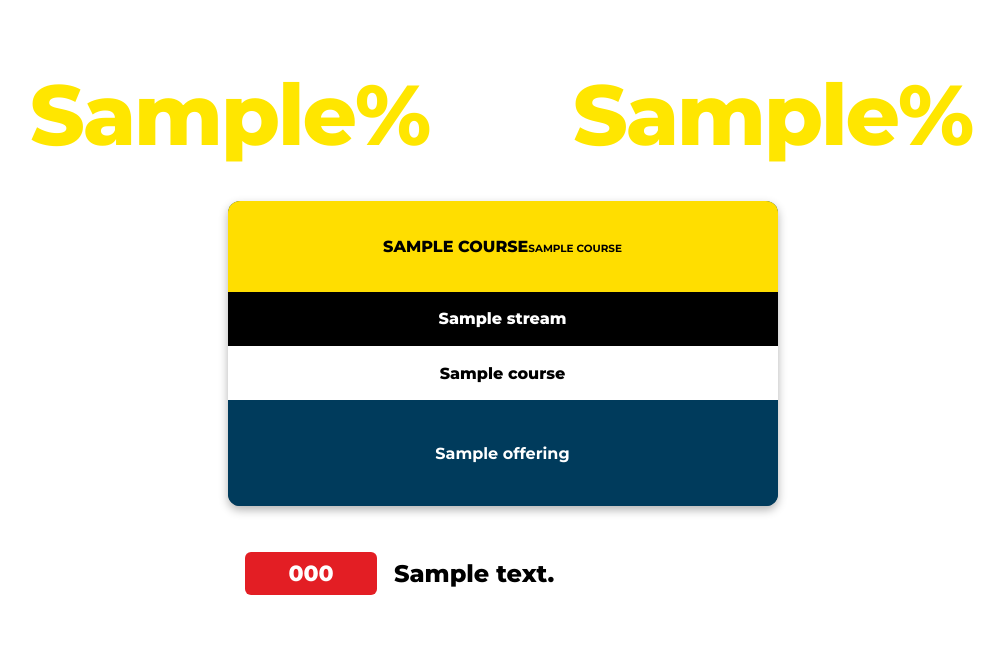
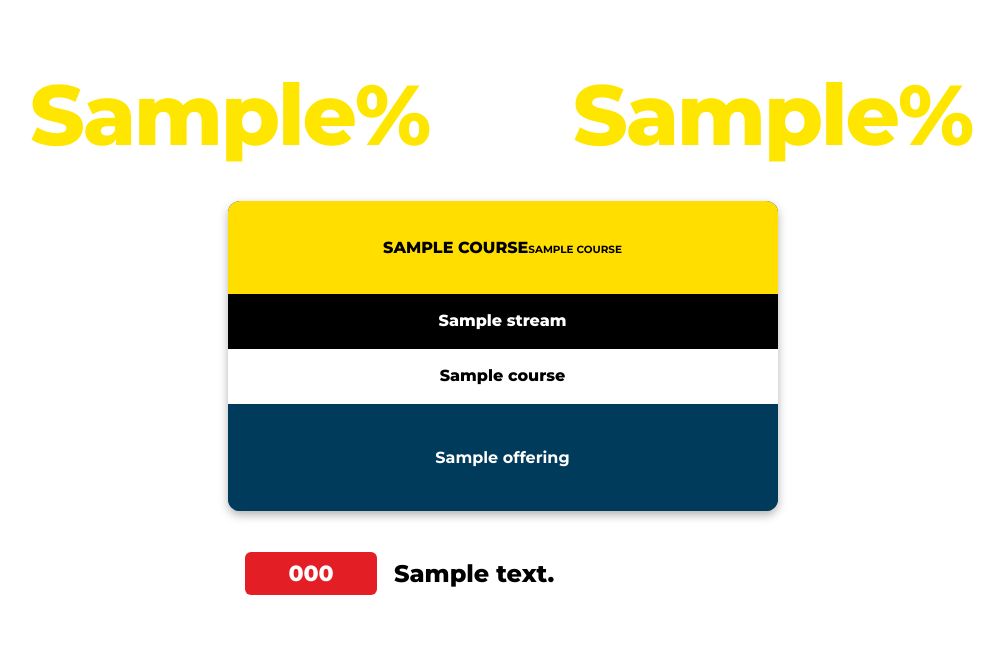
Before and after one commit to edutapflow/edutap-salesgraphics, a Python web app: template templates/community_template.html in a window 1280 px wide. Shown: the part 434-1080 px from the top of the page, without its empty margins (37-1041 px from the left). Run offline with Jinja, Linux system fonts and the light colour scheme; the template is opened without the code that fills it: most values are stand-ins (such as "Sample title", 1, 10 or a date in 2020); some libraries are stand-ins or nearby versions.

Commit message:
Update community_template.html

```diff
--- a/templates/community_template.html
+++ b/templates/community_template.html
@@ -29,10 +29,7 @@
         .coupon-code { left: 282px; top: 986px; width: 132px; height: 43px; font-size: 22px !important; color: #FFFFFF !important; background-color: #E31E24 !important; border-radius: 6px; }
         .validity { left: 421px; top: 986px; width: 630px; height: 43px; font-size: 24px !important; color: #000000 !important; background-color: #FFFFFF !important; justify-content: flex-start; padding-left: 10px; }
 
-        /* ========================================================= */
-        /* CHANGE HEIGHT HERE: Reduce 310px to a smaller number (e.g., 250px) to shrink boxes */
-        /* ========================================================= */
-        .course-container { position: absolute; left: 17px; top: 635px; width: 1045px; height: 305px; display: flex; flex-wrap: wrap; justify-content: center; align-content: center; gap: 20px; }
+        .course-container { position: absolute; left: 17px; top: 635px; width: 1045px; height: 310px; display: flex; flex-wrap: wrap; justify-content: center; align-content: center; gap: 20px; }
 
         .course-box {
             display: flex; flex-direction: column; border-radius: 12px; overflow: hidden;
@@ -48,12 +45,14 @@
         .yellow-strip { background-color: #FFDE00; color: #000000; flex: 1.8; text-transform: uppercase; }
         .black-strip { background-color: #000000; color: #FFFFFF; flex: 1; }
         .white-strip { background-color: #FFFFFF; color: #000000; flex: 1; }
+        .blue-offer-box { background-color: #003B5C; color: #FFFFFF; flex: 2.2; width: 100%; padding: 2px 5px; display: flex; align-items: center; justify-content: center; }
 
-        /* Reduced padding here to give text more physical room to grow */
-        .blue-offer-box { background-color: #003B5C; color: #FFFFFF; flex: 2.2; width: 100%; padding: 2px 5px; display: flex; align-items: center; justify-content: center; }
-        .fit-text { width: 100%; height: 100%; display: flex; align-items: center; justify-content: center; text-align: center;}
+        /* * THE MAGIC ALIGNMENT FIX:
+         * This guarantees the inner text is always perfectly centered and never congested.
+         */
+        .fit-text { width: 100%; height: 100%; display: flex; align-items: center; justify-content: center; text-align: center; }
+        .textFitted { display: block !important; line-height: 1.3 !important; text-align: center; width: 100%; text-wrap: balance; }
 
-        /* ADVANCED SPLIT-BOX CSS */
         .split-row { flex-direction: row; padding: 0 !important; }
         .split-half { width: calc(50% - 15px); padding: 4px 8px; display: flex; align-items: center; justify-content: center; flex-direction: column; height: 100%; }
         .split-divider { width: 30px; display: flex; align-items: center; justify-content: center; position: relative; height: 100%; }
@@ -139,14 +138,15 @@
     </div>
     <script>
         document.addEventListener("DOMContentLoaded", function() {
-            // DRASTICALLY RAISED MAX FONT SIZES
-            textFit(document.getElementsByClassName('normal-title'), {multiLine: true, maxFontSize: 55, minFontSize: 14});
-            textFit(document.getElementsByClassName('normal-sub'), {multiLine: true, maxFontSize: 35, minFontSize: 12});
-            textFit(document.getElementsByClassName('normal-offer'), {multiLine: true, maxFontSize: 40, minFontSize: 12});
+            // THE "GOLDILOCKS" CEILINGS: Large enough to be clear, strictly capped to prevent becoming gigantic.
+            // Added alignVert and alignHoriz to force perfectly aligned text geometry.
+            textFit(document.getElementsByClassName('normal-title'), {multiLine: true, maxFontSize: 34, minFontSize: 14, alignVert: true, alignHoriz: true});
+            textFit(document.getElementsByClassName('normal-sub'), {multiLine: true, maxFontSize: 22, minFontSize: 12, alignVert: true, alignHoriz: true});
+            textFit(document.getElementsByClassName('normal-offer'), {multiLine: true, maxFontSize: 26, minFontSize: 12, alignVert: true, alignHoriz: true});
 
-            textFit(document.getElementsByClassName('split-title'), {multiLine: true, maxFontSize: 35, minFontSize: 10});
-            textFit(document.getElementsByClassName('split-sub'), {multiLine: true, maxFontSize: 28, minFontSize: 10});
-            textFit(document.getElementsByClassName('split-offer'), {multiLine: true, maxFontSize: 30, minFontSize: 10});
+            textFit(document.getElementsByClassName('split-title'), {multiLine: true, maxFontSize: 24, minFontSize: 10, alignVert: true, alignHoriz: true});
+            textFit(document.getElementsByClassName('split-sub'), {multiLine: true, maxFontSize: 16, minFontSize: 10, alignVert: true, alignHoriz: true});
+            textFit(document.getElementsByClassName('split-offer'), {multiLine: true, maxFontSize: 18, minFontSize: 10, alignVert: true, alignHoriz: true});
 
             function equalizeSizes(targetClass) {
                 var nodes = document.querySelectorAll('.' + targetClass + ' .textFitted');
@@ -164,7 +164,6 @@
             equalizeSizes('normal-title');
             equalizeSizes('normal-sub');
             equalizeSizes('normal-offer');
-
             equalizeSizes('split-title');
             equalizeSizes('split-sub');
             equalizeSizes('split-offer');
```
